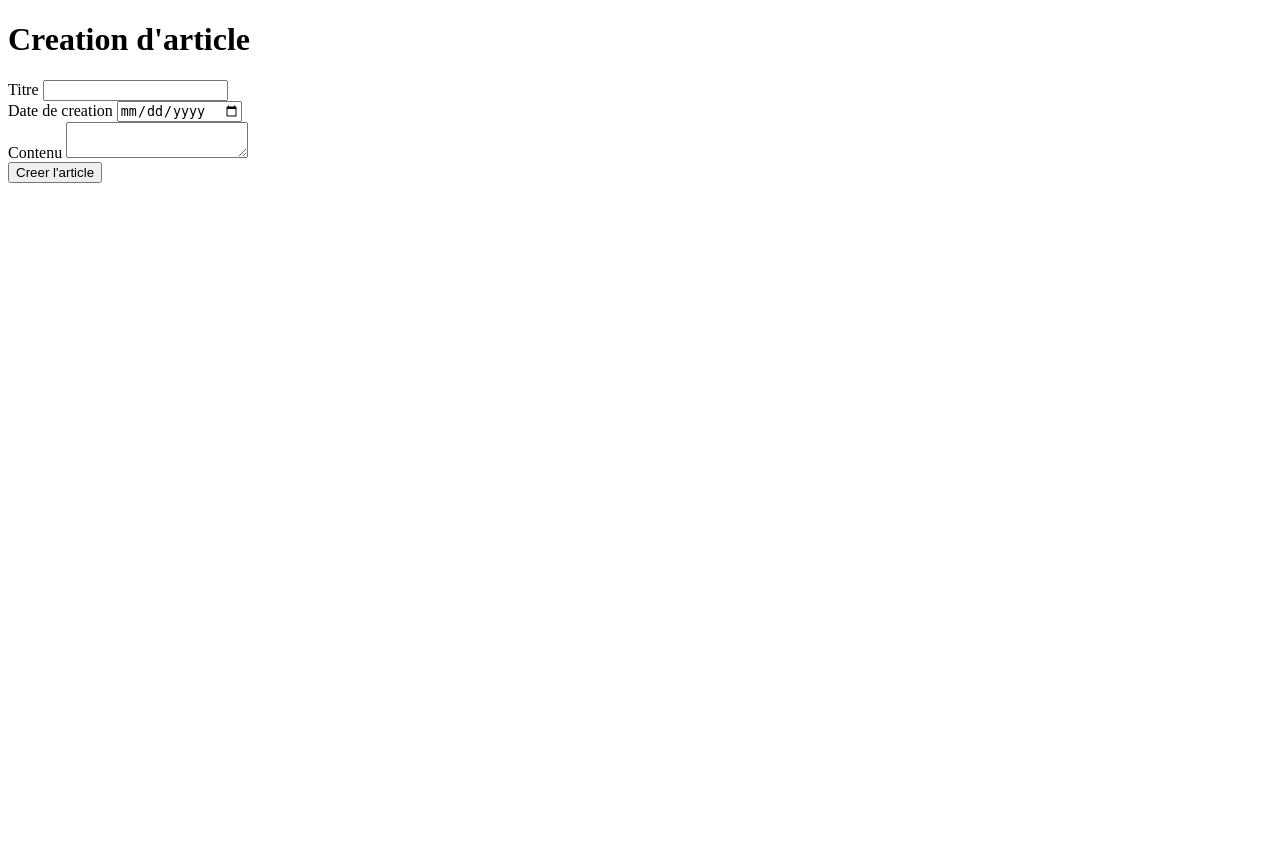
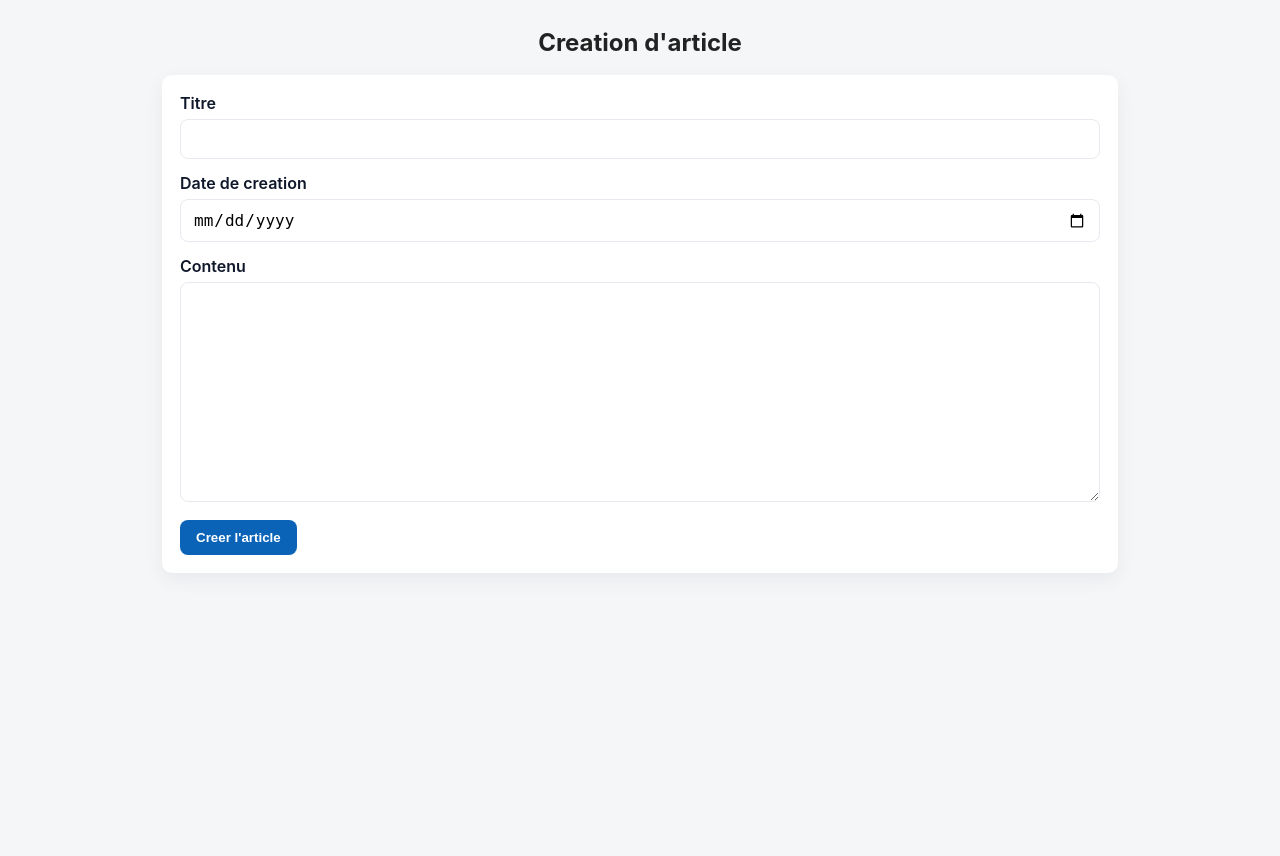
Before and after one commit to gigasandwich/giga-article, a PHP site: page /front/backoffice/articles/create.php in a window 1280 px wide. Before the commit the page ends 183 px from the top, so only its background shows below. Run offline with PHP 8.4, Linux system fonts and the light colour scheme; some libraries are stand-ins or nearby versions.

Commit message:
Add styiling to article creation

```diff
--- a/front/backoffice/articles/create.php
+++ b/front/backoffice/articles/create.php
@@ -4,6 +4,9 @@
     <meta charset="UTF-8">
     <meta name="viewport" content="width=device-width, initial-scale=1.0">
     <title>Document</title>
+
+    <link rel="stylesheet" href="/public/assets/styles/style.css">
+    <link rel="stylesheet" href="/public/assets/styles/create-article.css">
 
     <script src="https://cdn.tiny.cloud/1/o9hrg0a9nx5b8gypfnqerbmac9utp40qhb4ttvgueyf1revd/tinymce/8/tinymce.min.js" referrerpolicy="origin" crossorigin="anonymous"></script>
 
@@ -45,7 +48,7 @@
                     // Try the most popular premium features until Apr 11, 2026:
                     // 'checklist', 'mediaembed', 'casechange', 'formatpainter', 'pageembed', 'a11ychecker', 'tinymcespellchecker', 'permanentpen', 'powerpaste', 'advtable', 'advcode', 'advtemplate', 'ai', 'uploadcare', 'mentions', 'tinycomments', 'tableofcontents', 'footnotes', 'mergetags', 'autocorrect', 'typography', 'inlinecss', 'markdown','importword', 'exportword', 'exportpdf'
                 ],
-                toolbar: 'undo redo | blocks fontfamily fontsize | bold italic underline strikethrough | image media link table mergetags | addcomment showcomments | spellcheckdialog a11ycheck typography uploadcare | align lineheight | checklist numlist bullist indent outdent | emoticons charmap | removeformat',
+                toolbar: 'undo redo | blocks fontfamily fontsize | bold italic underline strikethrough image | media link table mergetags | addcomment showcomments | spellcheckdialog a11ycheck typography uploadcare | align lineheight | checklist numlist bullist indent outdent | emoticons charmap | removeformat',
                 // tinycomments_mode: 'embedded',
                 // tinycomments_author: 'Author name',
                 // mergetags_list: [
```
Also changed, not shown: public/assets/styles/create-article.css (added), public/assets/styles/style.css (added).
